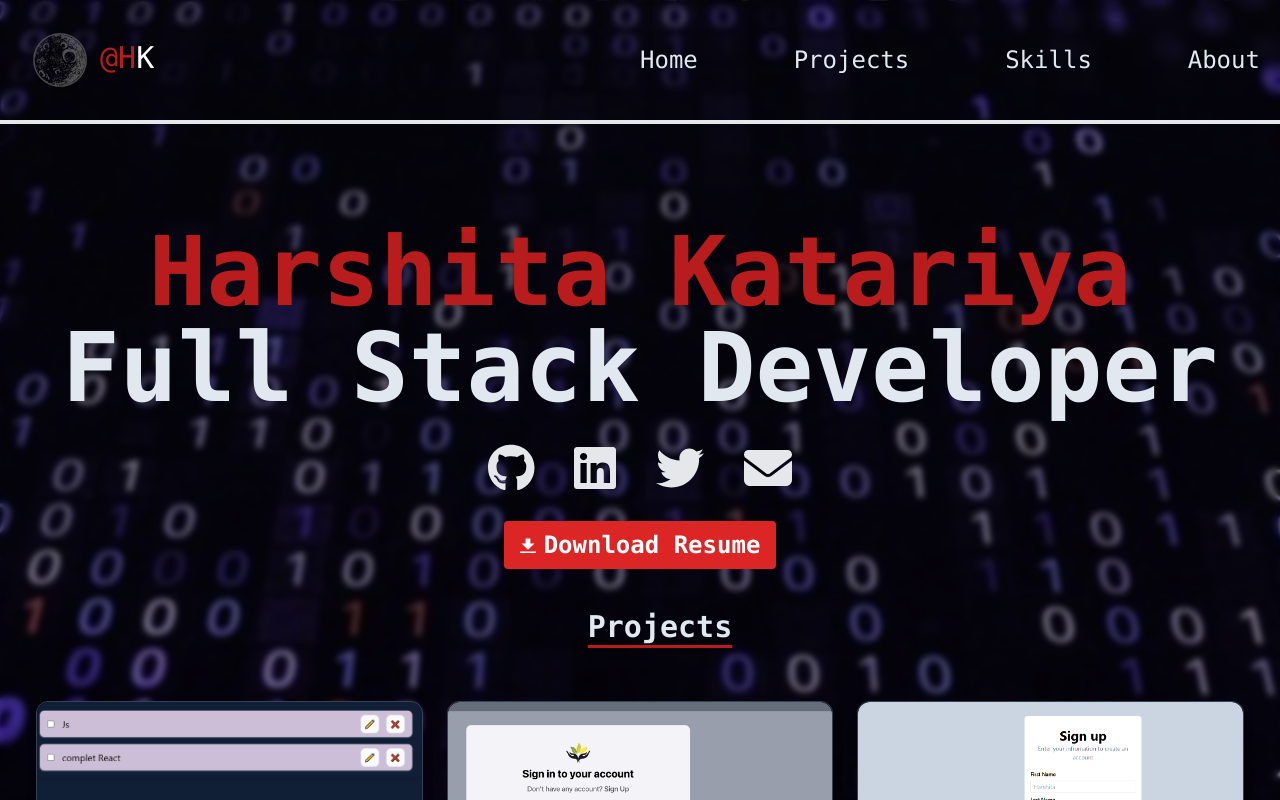
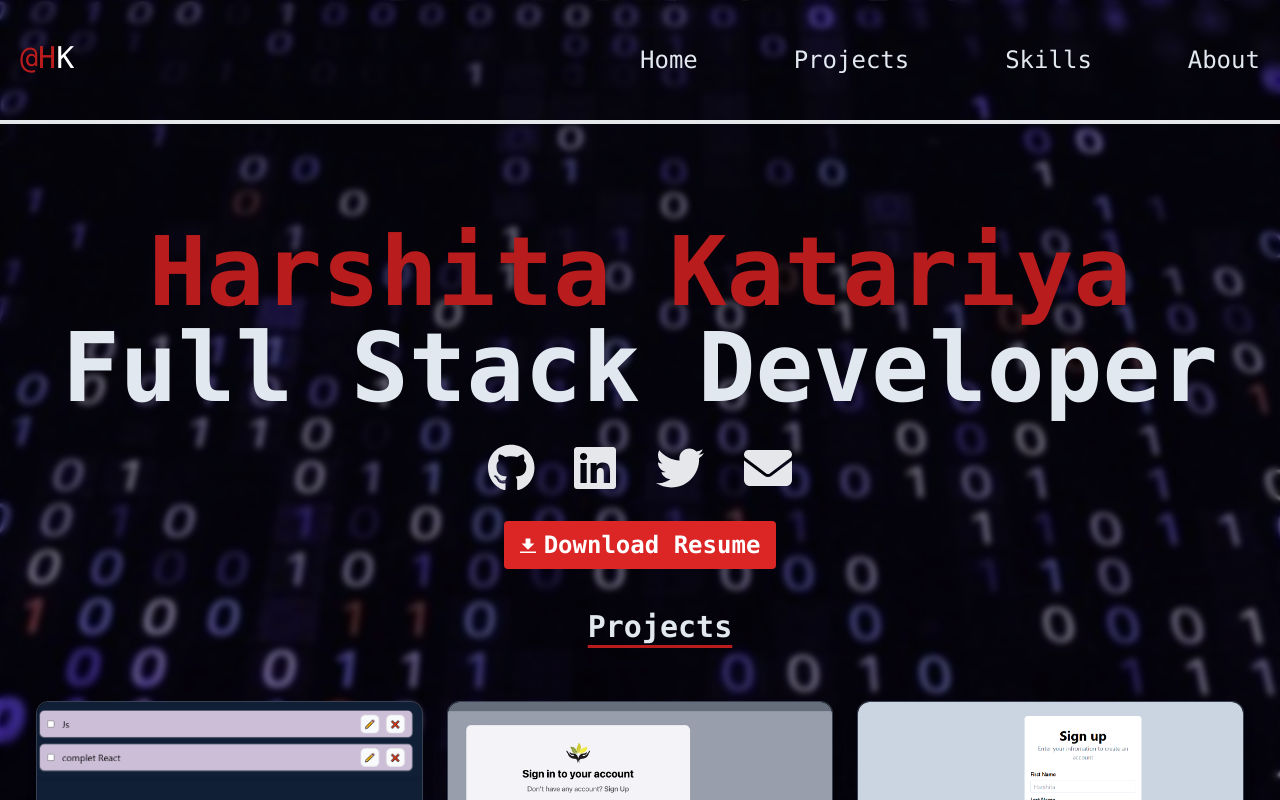
Before and after one commit to HarshitaKatariya/Portfolio, a React (Vite) app: page / in a window 1280 px wide. Shown: the top 800 px of the page. Built offline with nearby package versions, Linux system fonts and the light colour scheme.

Commit message:
Second commit

```diff
--- a/src/components/Header.jsx
+++ b/src/components/Header.jsx
@@ -1,14 +1,16 @@
 import React from 'react'
-import Logo from './logo'
 import Navbar from './Navbar'
 
 function Header() {
   return (
 
     <header className='bg-transparent top-0 z-[20] mx-auto flex w-full items-center justify-between border-b-4 p-5 border-white-500 flex-wrap'>
-      <Logo />
+      <div className='logo h-20 w-20   text-slate-100 flex ' >
+        <p className='justify-center pt-5 text-red-700 text-3xl'>@H</p>
+        <p className='justify-center pt-5 text-white text-3xl'>K</p>
+      </div>
+
       <Navbar />
-
     </header>
   )
 }
```
Also changed, not shown: 1 other file (tests, documents, lock files or other folders).
